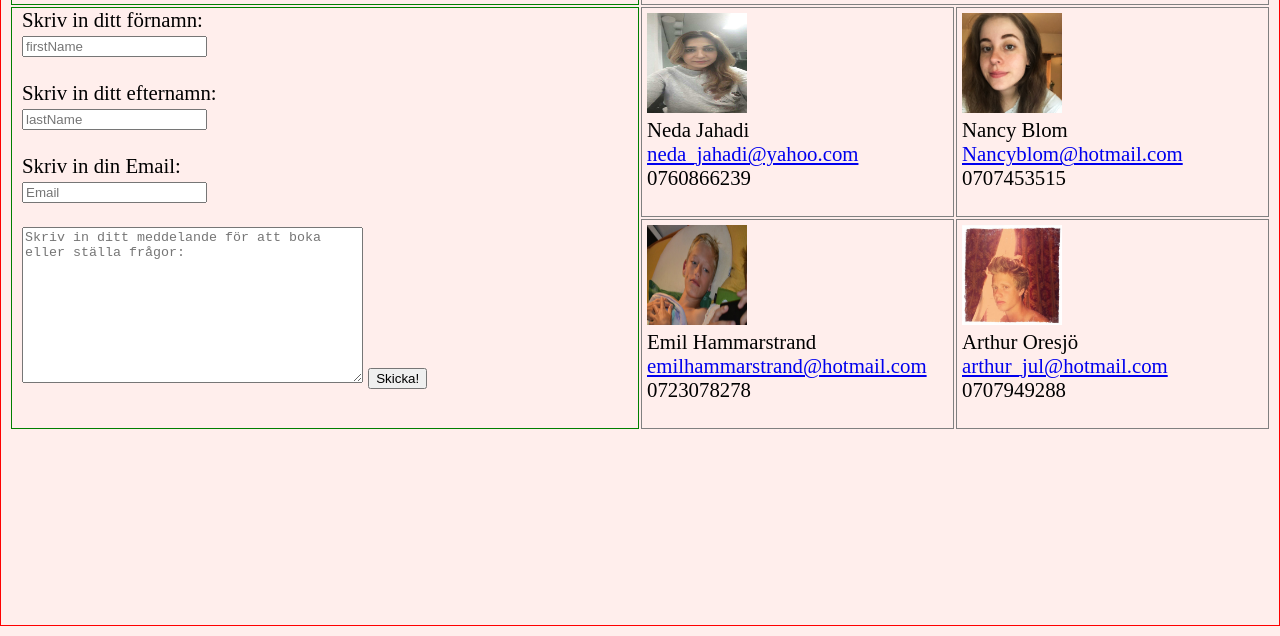
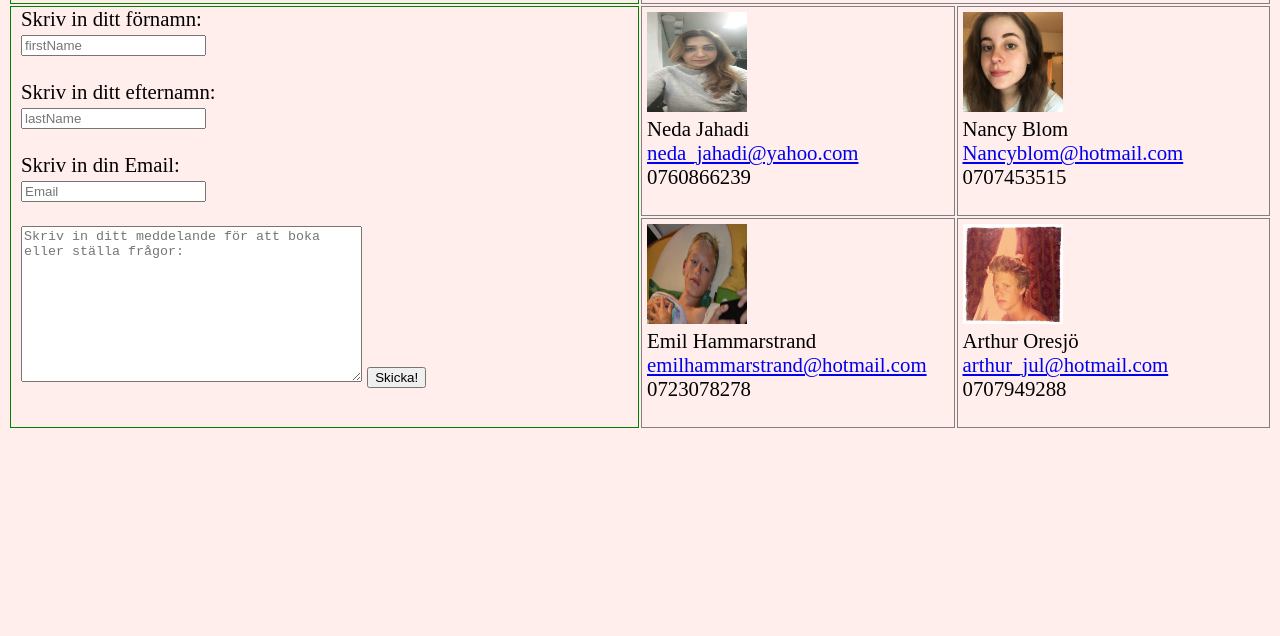
Before and after one commit to neda-jahadi/demo-html, a plain HTML site: page project1-test/index2.html in a window 1280 px wide. Shown: the part 174-810 px from the top of the page. Drawn offline with Linux system fonts and the light colour scheme.

Commit message:
body border is deleted

```diff
--- a/project1-test/style2.css
+++ b/project1-test/style2.css
@@ -25,7 +25,6 @@ ul {
 }
 body {
   margin: 0px;
-  border: 1px red solid;
 	padding: 0px;
   height: 100vh;
   width: 100vw;
```
